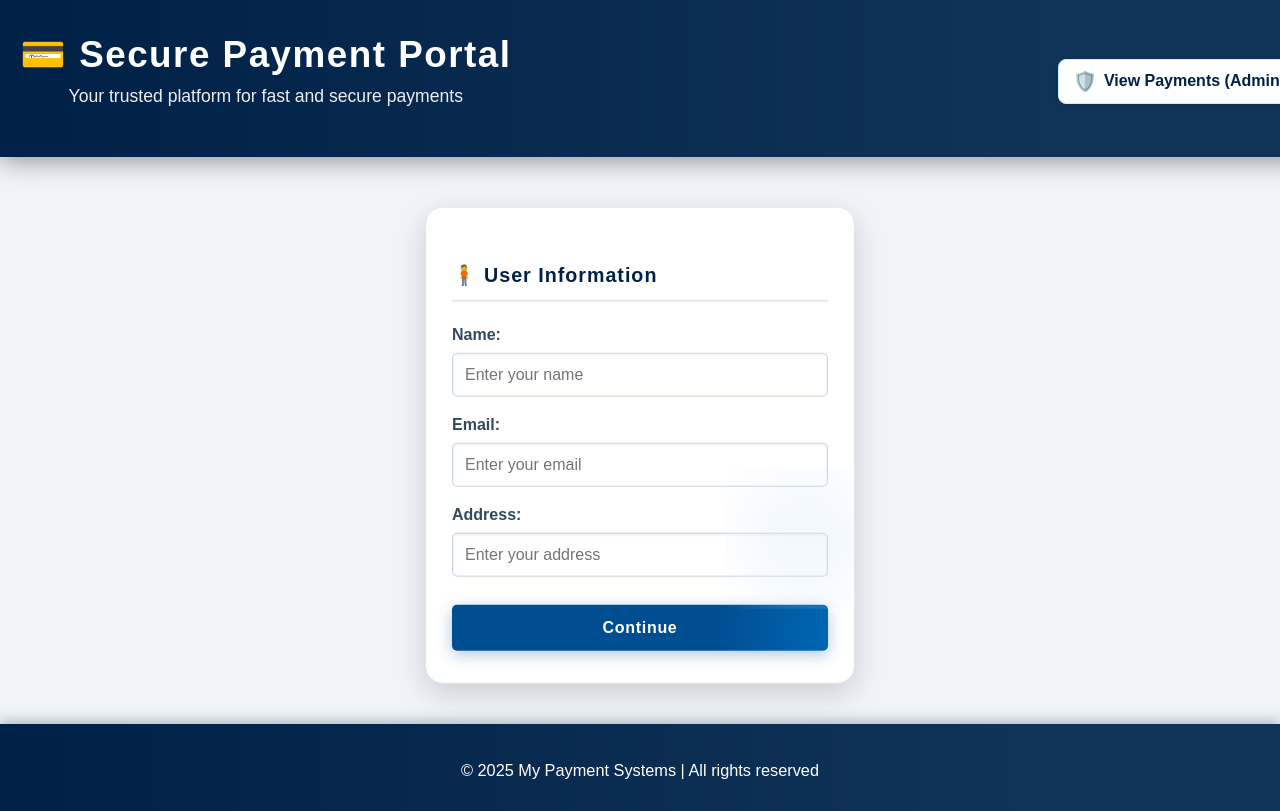
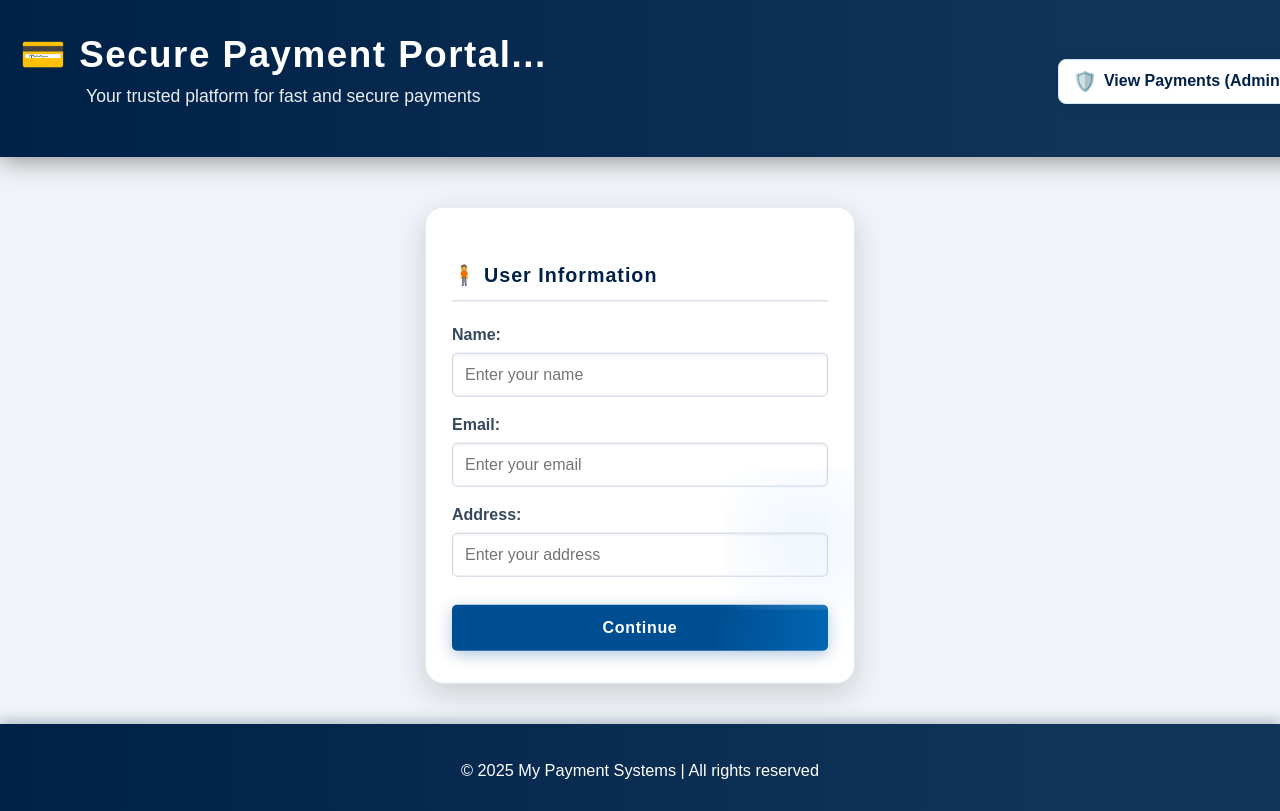
Before and after one commit to ManasRanjan7894438047/Payment-Webpage, a React (Vite) app in the folder payment-ui/: page / in a window 1280 px wide. Shown: the top 811 px of the page. Built offline with nearby package versions, Linux system fonts and the light colour scheme.

Commit message:
PayPalUpdate03

```diff
--- a/payment-ui/src/App.jsx
+++ b/payment-ui/src/App.jsx
@@ -309,7 +309,7 @@ function App() {
             }}
           >
             <div>
-              <h1>💳 Secure Payment Portal</h1>
+              <h1>💳 Secure Payment Portal...</h1>
               <p>Your trusted platform for fast and secure payments</p>
             </div>
             <div>
```
